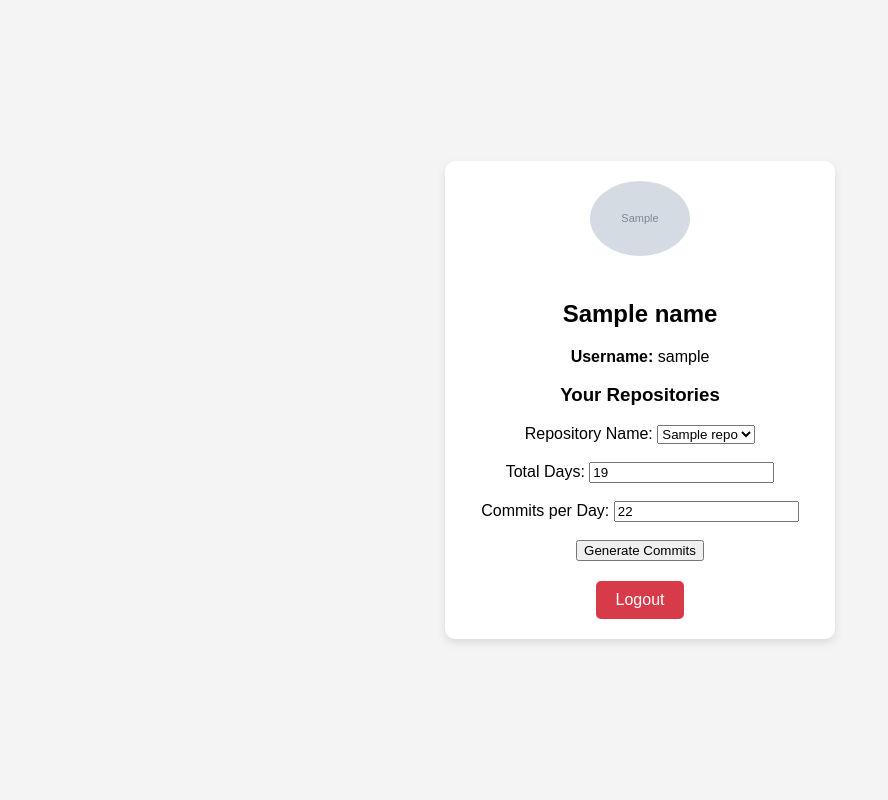
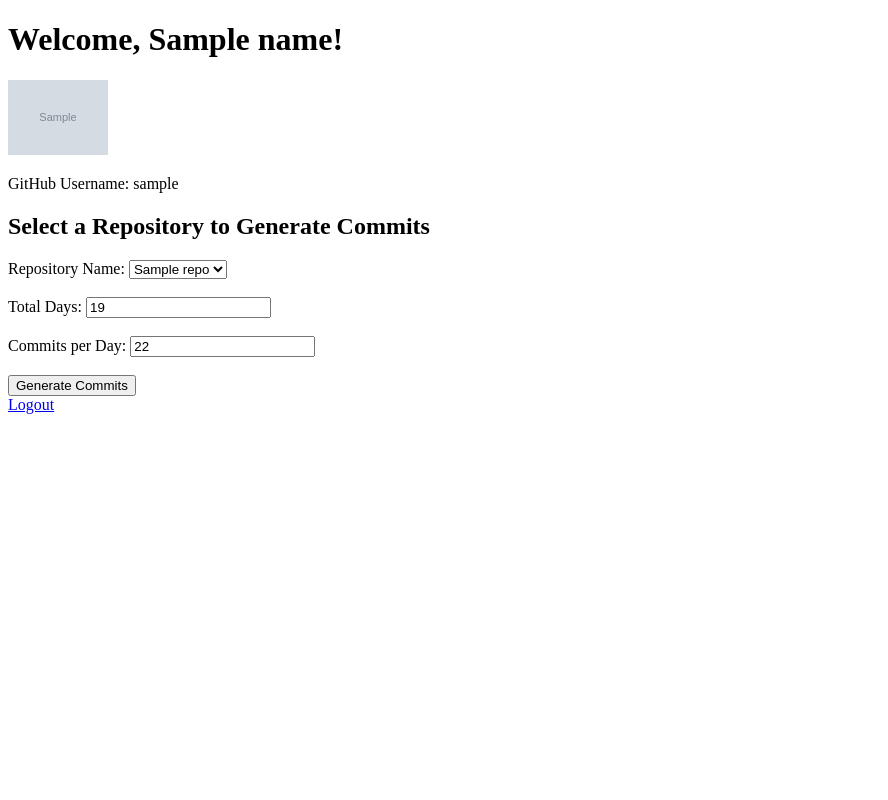
Before and after one commit to anshc022/git-auto, a Flask app: template templates/profile.html in a window 1280 px wide. Shown: the whole page, without its empty margins (0-888 px from the left). Run offline with Flask 3, Linux system fonts and the light colour scheme; the template is opened without the code that fills it: most values are stand-ins (such as "Sample title", 1, 10 or a date in 2020); grey boxes marked "Sample" are stand-in pictures.

Commit message:
commit 1: 2024-11-09

```diff
--- a/app.py
+++ b/app.py
@@ -63,6 +63,9 @@ def authorized():
     repos_info = github.get(repos_url)
     repos_data = repos_info.json()
 
+    # Store GitHub username in session for later use
+    session['github_username'] = login
+
     # Render profile page
     return render_template('profile.html', name=name, login=login, avatar_url=avatar_url, repos_data=repos_data)
 
--- a/templates/profile.html
+++ b/templates/profile.html
@@ -3,70 +3,15 @@
 <head>
     <meta charset="UTF-8">
     <meta name="viewport" content="width=device-width, initial-scale=1.0">
-    <title>{{ name }}'s GitHub Profile</title>
-    <style>
-        body {
-            font-family: Arial, sans-serif;
-            background-color: #f4f4f4;
-            margin: 0;
-            padding: 0;
-            display: flex;
-            justify-content: center;
-            align-items: center;
-            flex-direction: column;
-            min-height: 100vh;
-        }
-        .profile-container {
-            background-color: white;
-            padding: 20px;
-            border-radius: 10px;
-            box-shadow: 0 4px 8px rgba(0, 0, 0, 0.1);
-            text-align: center;
-            width: 350px;
-        }
-        .profile-container img {
-            border-radius: 50%;
-            margin-bottom: 20px;
-        }
-        .repo-list {
-            list-style-type: none;
-            padding: 0;
-        }
-        .repo-list li {
-            background-color: #f8f8f8;
-            margin: 5px 0;
-            padding: 10px;
-            border-radius: 5px;
-        }
-        .repo-list li a {
-            text-decoration: none;
-            color: #0366d6;
-        }
-        .repo-list li a:hover {
-            text-decoration: underline;
-        }
-        .logout-btn {
-            margin-top: 20px;
-            padding: 10px 20px;
-            background-color: #d73a49;
-            color: white;
-            border: none;
-            border-radius: 5px;
-            cursor: pointer;
-            font-size: 16px;
-        }
-        .logout-btn:hover {
-            background-color: #cb2431;
-        }
-    </style>
+    <title>GitHub Commit Generator</title>
 </head>
 <body>
-    <div class="profile-container">
-        <img src="{{ avatar_url }}" alt="Avatar" width="100">
-        <h2>{{ name }}</h2>
-        <p><strong>Username:</strong> {{ login }}</p>
+    <h1>Welcome, {{ name }}!</h1>
+    <img src="{{ avatar_url }}" alt="Profile Image" width="100">
 
-        <h3>Your Repositories</h3>
+    <p>GitHub Username: {{ login }}</p>
+
+    <h2>Select a Repository to Generate Commits</h2>
     <form action="{{ url_for('generate_commits') }}" method="POST">
         <label for="repo_name">Repository Name:</label>
         <select name="repo_name" required>
@@ -87,9 +32,6 @@
         <button type="submit">Generate Commits</button>
     </form>
 
-        <form action="{{ url_for('logout') }}" method="POST">
-            <button type="submit" class="logout-btn">Logout</button>
-        </form>
-    </div>
+    <a href="{{ url_for('logout') }}">Logout</a>
 </body>
 </html>
```
Lines whose indentation alone changed are shown as unchanged.
